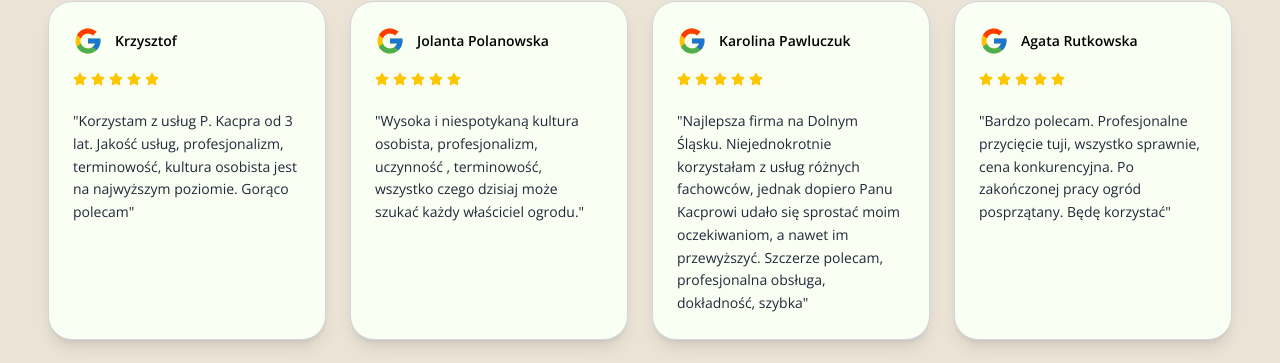
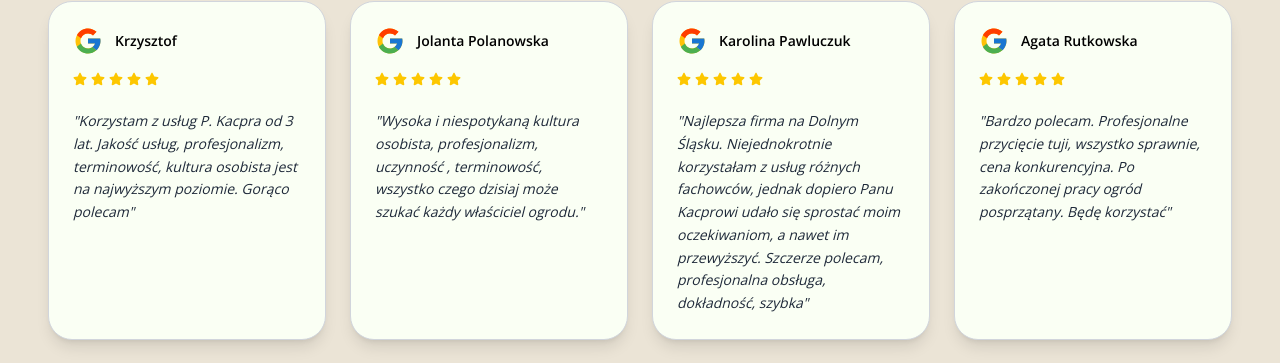
Before and after one commit to MstowskaSandra/gardener-website, a React (Vite) app: page / in a window 1280 px wide. Shown: the part 4781-5144 px from the top of the page. Built offline with nearby package versions, Linux system fonts and the light colour scheme; a web font is replaced by a local one.

Commit message:
feat(Home): add staggered scale-up animation to ReviewSection cards

```diff
--- a/src/components/home/AboutFeatures.jsx
+++ b/src/components/home/AboutFeatures.jsx
@@ -30,7 +30,7 @@ export const AboutFeatures = () => (
 
         <div className="flex flex-col py-12 gap-6 items-center">
           {features.map((item, index) => (
-            <Reveal key={item.title} delay={0.4 + index * 0.3} width="100%">
+            <Reveal key={item.title} delay={0.4 + index * 0.2} width="100%">
               <FeatureCard {...item} />
             </Reveal>
           ))}
--- a/src/components/home/ReviewCard.jsx
+++ b/src/components/home/ReviewCard.jsx
@@ -1,10 +1,20 @@
 import { FcGoogle } from "react-icons/fc";
 import { FaStar } from "react-icons/fa";
+import { motion } from "framer-motion";
 
-const ReviewCard = ({ name, text }) => {
+const ReviewCard = ({ name, text, delay = 0 }) => {
   return (
-    <div className="flex-1 min-w-65 max-w-[320px] bg-[#fafff4] border border-gray-300 rounded-3xl shadow-lg p-5 sm:p-6 flex flex-col hover:-translate-y-1 hover:shadow-2xl transition-all duration-300">
-
+    <motion.div
+      initial={{ opacity: 0, scale: 0.9 }}
+      whileInView={{ opacity: 1, scale: 1 }}
+      viewport={{ once: true }}
+      transition={{
+        duration: 0.5,
+        delay: delay,
+        ease: "easeOut",
+      }}
+      className="flex-1 min-w-65 max-w-[320px] bg-[#fafff4] border border-gray-300 rounded-3xl shadow-lg p-5 sm:p-6 flex flex-col hover:-translate-y-1 hover:shadow-2xl transition-all duration-300"
+    >
       <div className="flex items-center gap-2 sm:gap-3 pb-3 sm:pb-4">
         <FcGoogle className="text-2xl sm:text-3xl shrink-0" />
         <span className="font-semibold text-black text-xs sm:text-sm">
@@ -18,10 +28,10 @@ const ReviewCard = ({ name, text }) => {
         ))}
       </div>
 
-      <p className="text-xs sm:text-sm text-gray-800 leading-relaxed">
+      <p className="text-xs sm:text-sm text-gray-800 leading-relaxed italic">
         "{text}"
       </p>
-    </div>
+    </motion.div>
   );
 };
 
--- a/src/components/home/ReviewSection.jsx
+++ b/src/components/home/ReviewSection.jsx
@@ -1,30 +1,39 @@
 import { reviews } from "../../data/reviews";
 import ReviewCard from "./ReviewCard";
 import { FcGoogle } from "react-icons/fc";
+import Reveal from "../ui/Reveal";
 
 export const ReviewSection = () => (
-    <section className="bg-[#ebe4d6] pt-16 pb-6 lg:pt-18 font-text">
+  <section className="bg-[#ebe4d6] pt-16 pb-6 lg:pt-18 font-text overflow-hidden">
     <div className="max-w-7xl mx-auto px-6 lg:px-12 text-center">
-          <p className="text-orange-500 font-bold mb-2 tracking-wide">OPINIE</p>
+      <Reveal width="100%">
+        <p className="text-orange-500 font-bold mb-2 tracking-wide uppercase">
+          OPINIE
+        </p>
+      </Reveal>
 
+      <Reveal delay={0.2} width="100%">
         <h2 className="font-candal pb-8 text-2xl lg:text-3xl font-bold text-green-900 leading-tight">
           Nasza praca mówi sama za siebie, <br />
           tak samo jak opinie naszych klientów
         </h2>
+      </Reveal>
     </div>
 
     <div className="flex flex-wrap justify-center gap-6 mt-12 px-12">
       {reviews.map((item, index) => (
-            <ReviewCard key={index} {...item} />
+        <ReviewCard key={index} {...item} delay={0.3 + index * 0.15} />
       ))}
     </div>
 
+    <Reveal delay={0.8} width="100%">
       <div className="mt-12 flex justify-end pr-12">
         <button className="flex items-center gap-2 cursor-pointer font-mont text-xs sm:text-sm font-semibold text-white px-5 py-2 rounded-full bg-orange-500 hover:bg-orange-600 hover:scale-105 transition">
           Sprawdź nas w Google
           <FcGoogle className="text-lg " />
         </button>
       </div>
+    </Reveal>
   </section>
 );
 
--- a/src/pages/Gallery.jsx
+++ b/src/pages/Gallery.jsx
@@ -2,6 +2,7 @@ import React from "react";
 import images from "../data/images";
 import { FaFacebook, FaInstagram } from "react-icons/fa";
 import Reveal from "../components/ui/Reveal";
+import ServicesOverview from "../components/home/ServicesOverview";
 
 const GardenGallery = () => {
   return (
```
Lines whose indentation alone changed are shown as unchanged.
